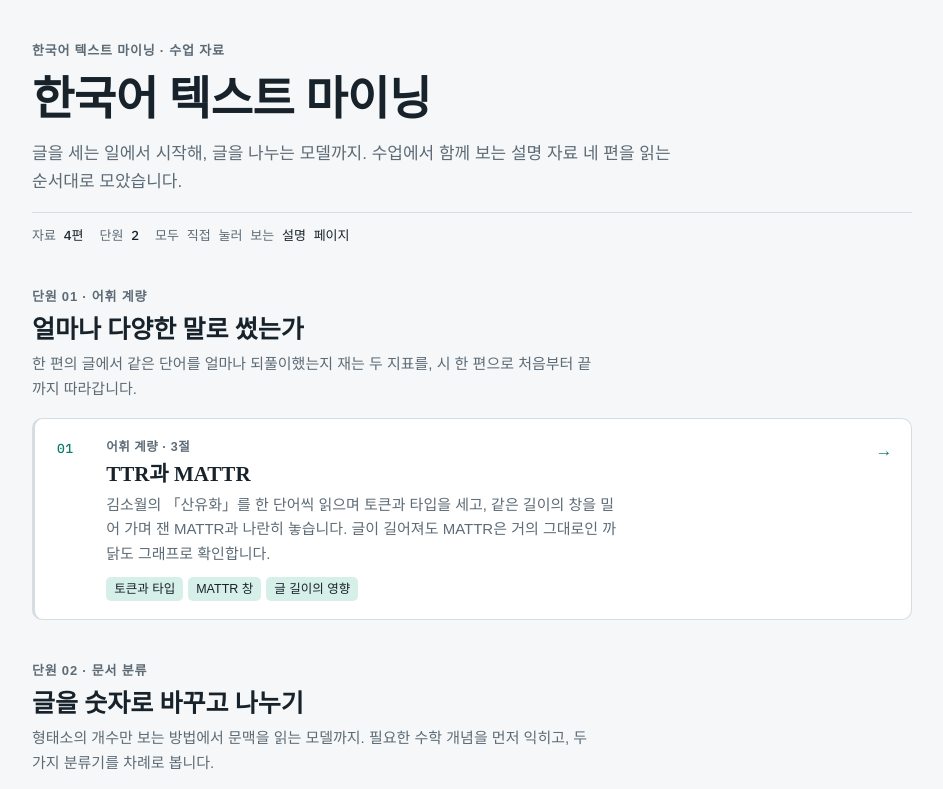
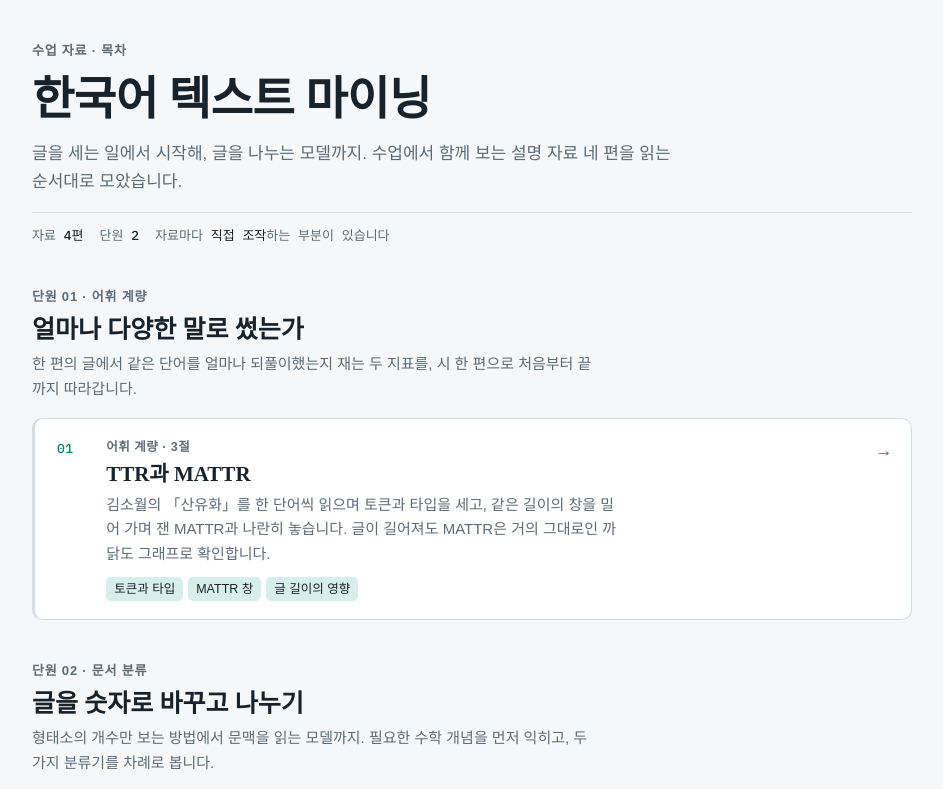
Before and after one commit to peilles/textmining, a plain HTML site: page index.html in a window 1280 px wide. Shown: the top 789 px of the page, without its empty margins (168-1111 px from the left). Drawn offline with Linux system fonts and the light colour scheme; a web font is replaced by a local one.

Commit message:
Refine index header label and summary line

```diff
--- a/index.html
+++ b/index.html
@@ -96,11 +96,11 @@ footer { font-size: 13px; color: var(--muted); }
 
 <main>
   <header class="top">
-    <div class="eyebrow">한국어 텍스트 마이닝 · 수업 자료</div>
+    <div class="eyebrow">수업 자료 · 목차</div>
     <h1>한국어 텍스트 마이닝</h1>
     <p class="lead">글을 세는 일에서 시작해, 글을 나누는 모델까지. 수업에서 함께 보는 설명 자료 네 편을 읽는 순서대로 모았습니다.</p>
     <hr class="rule">
-    <div class="meta"><span>자료 <b>4편</b></span><span>단원 <b>2</b></span><span>모두 직접 눌러 보는 <b>설명 페이지</b></span></div>
+    <div class="meta"><span>자료 <b>4편</b></span><span>단원 <b>2</b></span><span>자료마다 <b>직접 조작</b>하는 부분이 있습니다</span></div>
   </header>
 
   <section class="unit" aria-labelledby="u1">
```
